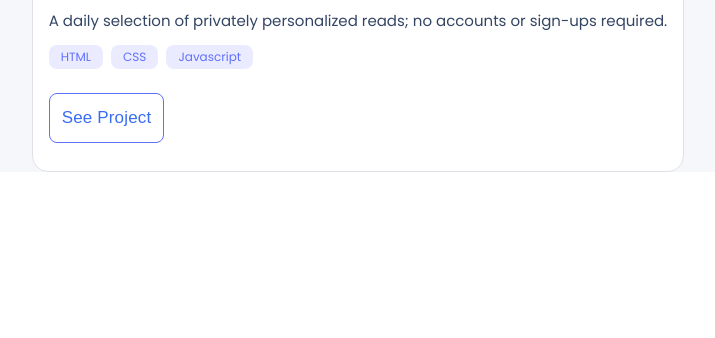
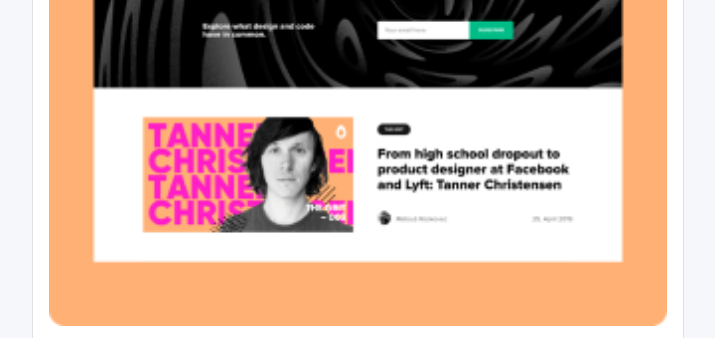
Before and after one commit to seanapowi/Microverse-Student-Project-1, a plain HTML site: page index.html in a window 1280 px wide. Shown: the part 129-467 px from the top of the page, without its empty margins (282-997 px from the left). Drawn offline with Linux system fonts and the light colour scheme; the site is published under a folder, as on GitHub Pages, so addresses that start at the root find nothing.

Commit message:
Renamed images to include caption and removed first / in images

```diff
--- a/index.html
+++ b/index.html
@@ -13,7 +13,7 @@
                 <div class="card works">
 
                     <div class="snapshoot porfolio">
-                        <img src="/images/Snapshoot-Portfolio.png" alt="First Portfolio"></caption>
+                        <img src="images/Snapshoot-Portfolio.png" alt="First Portfolio"></caption>
                     </div>
                     <!--End of Portfolio snapshoot-->
 
```
